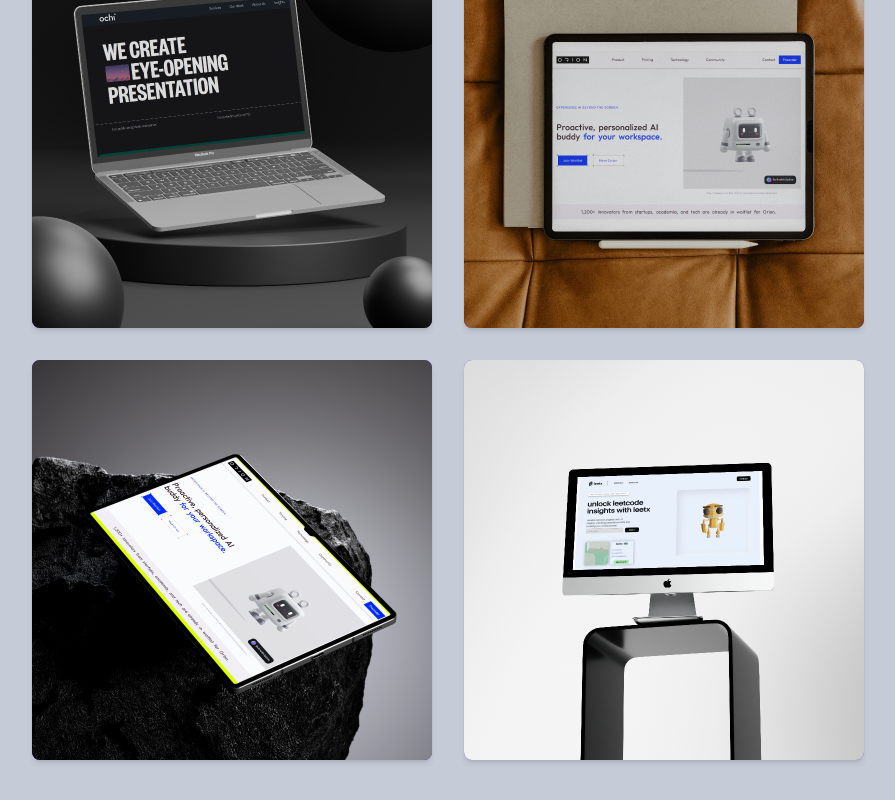
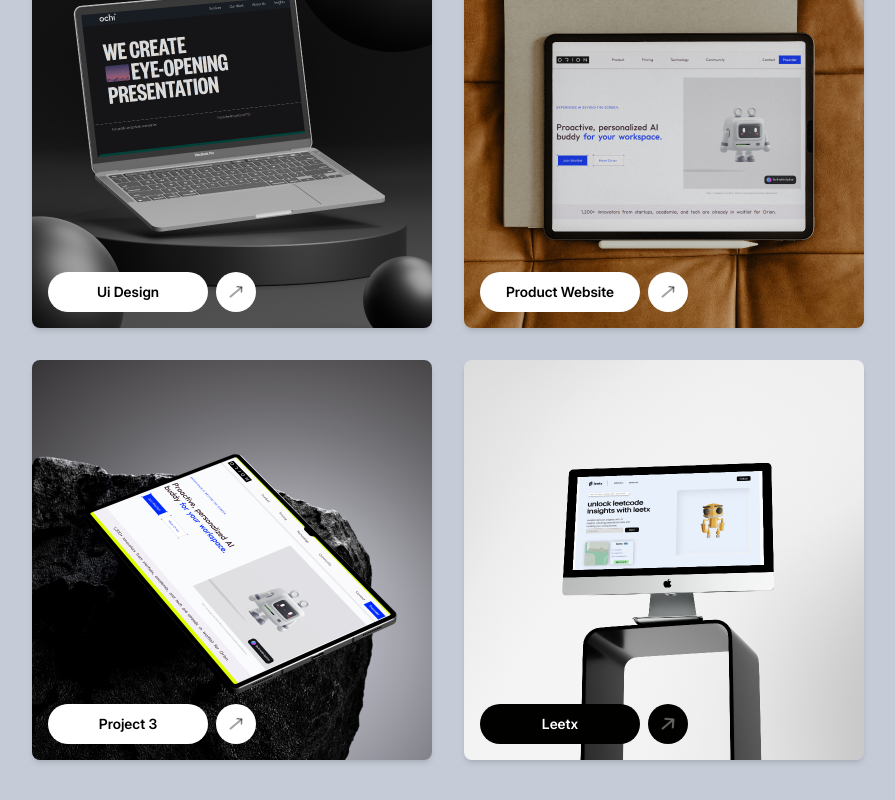
Before and after one commit to vivek-1314/portfolio, a Next.js app: page / in a window 1280 px wide. Shown: the part 3448-4248 px from the top of the page, without its empty margins (192-1087 px from the left). Built offline with nearby package versions, Linux system fonts and the light colour scheme.

Commit message:
coorect project divs

```diff
--- a/components/projects.tsx
+++ b/components/projects.tsx
@@ -1,3 +1,26 @@
+
+const data = [{
+    title: "Ui Design",
+    description: "Lorem ipsum dolor sit amet, consectetur adipiscing elit. Sed do eiusmod tempor incididunt ut labore et dolore magna aliqua.",
+    image: "/images/Mockup.png",
+},
+{
+    title: "product Website",
+    description: "Lorem ipsum dolor sit amet, consectetur adipiscing elit. Sed do eiusmod tempor incididunt ut labore et dolore magna aliqua.",
+    image: "/images/Mockup3.png",
+}
+,
+{    title: "Project 3",
+    description: "Lorem ipsum dolor sit amet, consectetur adipiscing elit. Sed do eiusmod tempor incididunt ut labore et dolore magna aliqua.",
+    image: "/images/Mockup2.png",
+},
+{
+    title: "Leetx",
+    description: "Lorem ipsum dolor sit amet, consectetur adipiscing elit. Sed do eiusmod tempor incididunt ut labore et dolore magna aliqua.",
+    image: "/images/Mockup4.png",
+}
+]
+
 export default function Projects() {
     return (
         <div className="md:px-12 px-4 w-full pb-10 flex flex-col items-center justify-start">
@@ -6,18 +29,21 @@ export default function Projects() {
             </h1>
 
             <section className="grid md:grid-cols-2 grid-cols-1 md:gap-8 gap-3 -mt-8 z-10 justify-items-center">
-                <div className="bg-[#6424cd] md:w-[25rem] md:h-[25rem] w-[20rem] h-[20rem] overflow-hidden rounded-lg shadow-md">
-                    <img src="/images/Mockup.png" className="w-full h-full" alt="" />
-                </div>
-                <div className="bg-[#6424cd] md:w-[25rem] md:h-[25rem] w-[20rem] h-[20rem] overflow-hidden rounded-lg shadow-md">
-                    <img src="/images/Mockup3.png" className="w-full h-full" alt="" />
-                </div>
-                <div className="bg-[#6424cd] md:w-[25rem] md:h-[25rem] w-[20rem] h-[20rem] overflow-hidden rounded-lg shadow-md">
-                    <img src="/images/Mockup2.png" className="w-full h-full" alt="" />
-                </div>
-                <div className="bg-[#6424cd] md:w-[25rem] md:h-[25rem] w-[20rem] h-[20rem] overflow-hidden rounded-lg shadow-md">
-                    <img src="/images/Mockup4.png" className="w-full h-full" alt="" />
-                </div>
+                {
+                    data.map((item, index) => (
+                        <div className="md:w-[25rem] md:h-[25rem] w-[20rem] h-[20rem] overflow-hidden rounded-lg shadow-md  bg-cover bg-center bg-no-repeat flex flex-col-reverse p-4"
+                        style={{ backgroundImage: `url(${item.image})` }}>
+                            <section className="flex gap-2">
+                                <div className={`w-40 h-10 ${index == 3 ? "bg-[#010100]" : "bg-white"} rounded-full font-[inter-bold] text-sm flex items-center justify-center capitalize`}>
+                                    <span className={`${index==3 ? "text-white" : "text-black"}`}>{item.title}</span>
+                                </div>
+                                <div className={`w-10 h-10 ${index == 3 ? "bg-[#010100] px-2" : "bg-white px-3"} rounded-full flex items-center justify-center`}>
+                                    <img src={index == 3 ? "/images/arrow.png" : "/images/right-arrow.png"} className="-rotate-40 hover:rotate-0 transition-all duration-300 " alt="" />
+                                </div>
+                            </section>
+                        </div>
+                    ))
+                }
             </section>
         </div>
     );
```
Also changed, not shown: public/images/arrow.png (added), public/images/right-arrow.png (added).
